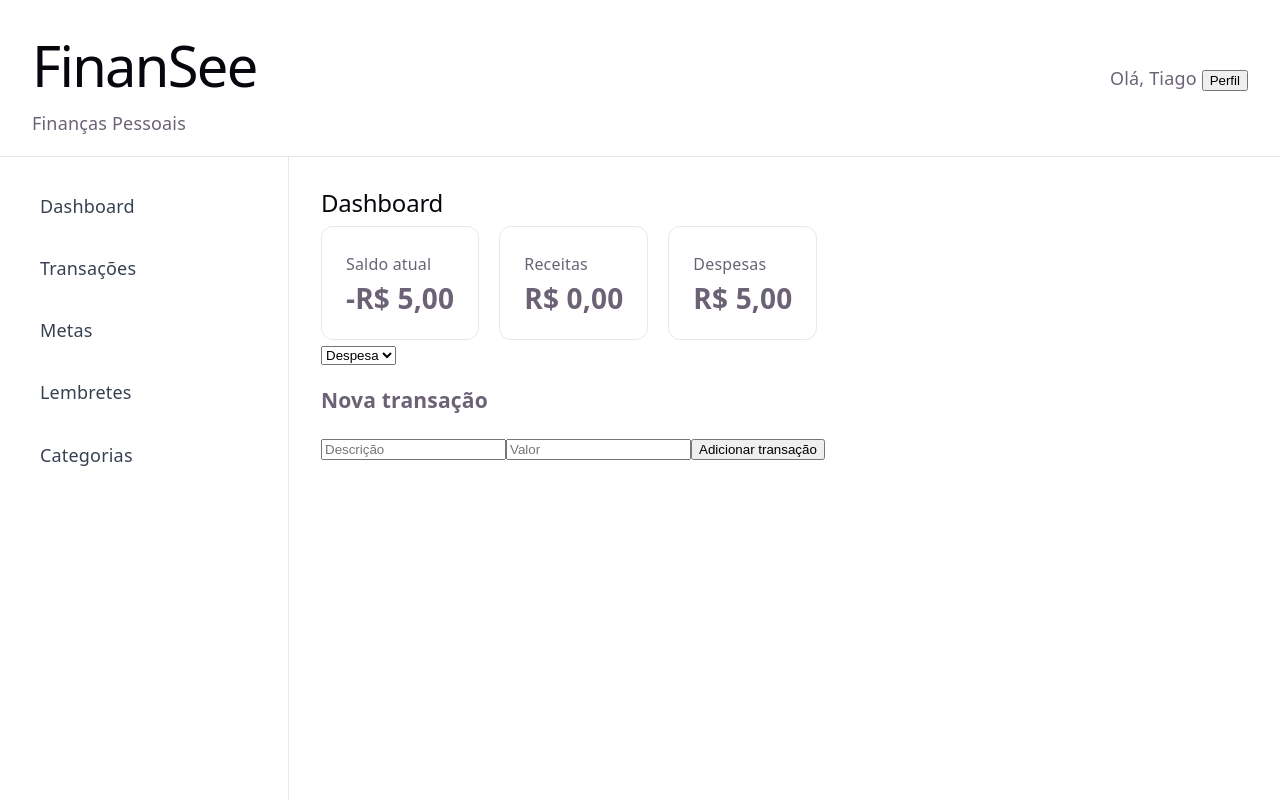
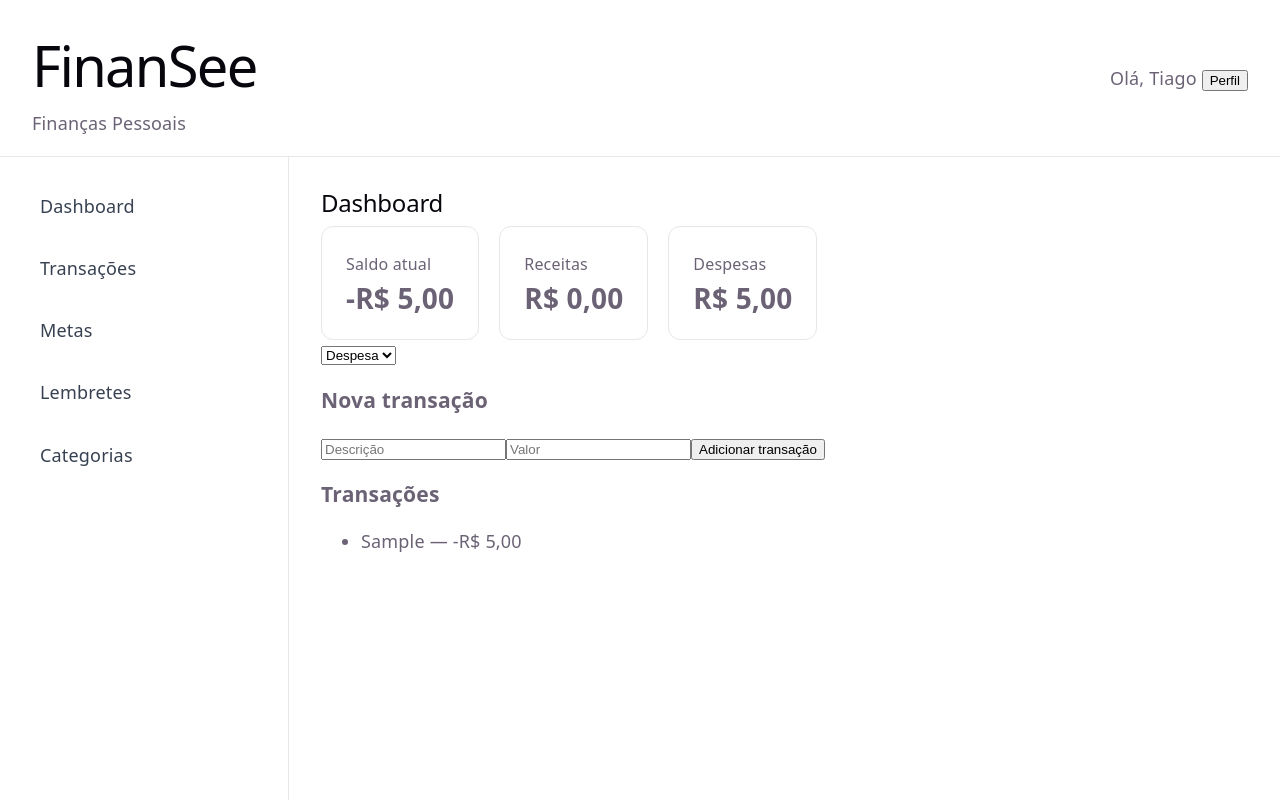
Before and after one commit to TiagoAlbuquerque19/FinanSee, a React (Vite) app: page / in a window 1280 px wide. Both pictures are taken after typing "Sample", "5" into the empty fields and a click on the button "Adicionar transação". Shown: the top 800 px of the page. Built offline with nearby package versions, Linux system fonts and the light colour scheme.

Commit message:
feat: exibir lista de transacoes

```diff
--- a/src/components/layout/MainLayout.tsx
+++ b/src/components/layout/MainLayout.tsx
@@ -74,6 +74,20 @@ function MainLayout() {
             onChange={(evento) => setValor(evento.target.value)}
           />
           <button onClick={adicionarTransacao}>Adicionar transação</button>
+          <h3>Transações</h3>
+          {transacoes.length === 0 ? (
+            <p>Nenhuma transação cadastrada ainda.</p>
+          ) : (
+            <ul>
+              {transacoes.map((transacao) => (
+                <li key={transacao.id}>
+                  {transacao.descricao} —{" "}
+                  {transacao.tipo === "despesa" ? "-" : "+"}
+                  {formatarMoeda(transacao.valor)}
+                </li>
+              ))}
+            </ul>
+          )}
         </main>
       </div>
     </>
```
